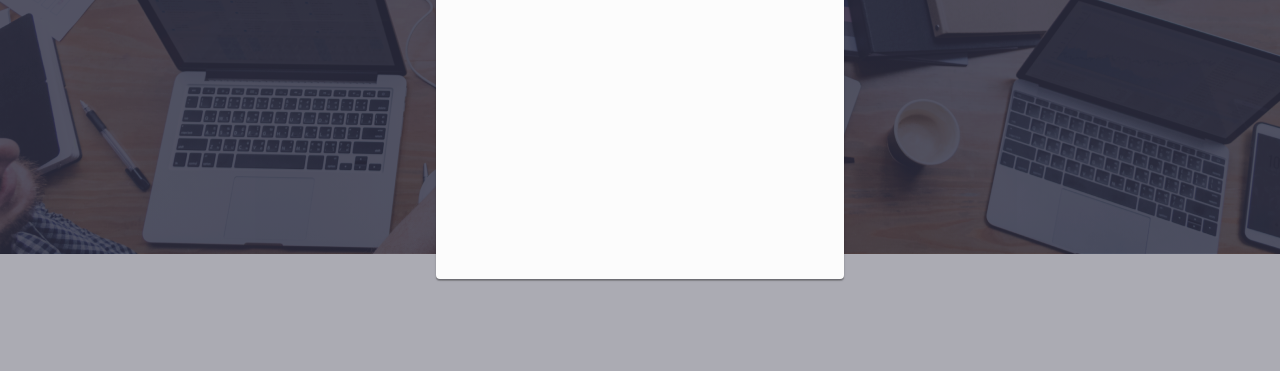
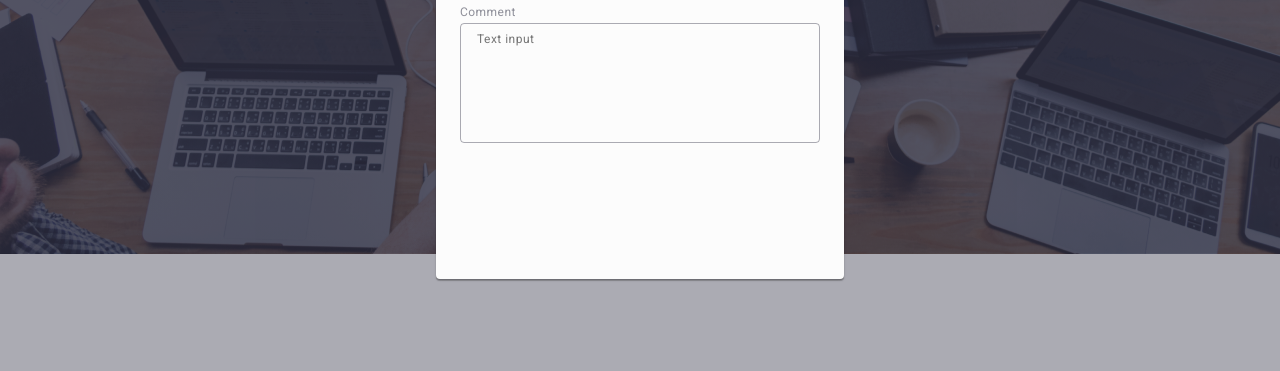
Before and after one commit to alfred161/goit-markup-hw-06, a plain HTML site: page index.html in a window 1280 px wide. Both pictures are taken after a click on the button "Order Service". Shown: the part 413-784 px from the top of the page. Drawn offline with nearby package versions, Linux system fonts and the light colour scheme.

Commit message:
Added modal form textarea markup and CSS

```diff
--- a/css/styles.css
+++ b/css/styles.css
@@ -727,3 +727,23 @@ img {
 .input:focus .input-icon {
   fill: var(--IRIS);
 }
+
+.textarea {
+  width: 100%;
+  height: 120px;
+  font-size: 12px;
+  line-height: 1.17;
+  letter-spacing: 0.04em;
+  color: rgba(46, 47, 66, 0.4);
+  border: 1px solid rgba(46, 47, 66, 0.4);
+  border-radius: 4px;
+  background-color: transparent;
+  padding: 8px 16px;
+  outline: transparent;
+  resize: none;
+  transition: border-color 250ms cubic-bezier(0.4, 0, 0.2, 1);
+}
+
+.textarea:focus {
+  border-color: var(--IRIS);
+}
--- a/index.html
+++ b/index.html
@@ -458,6 +458,19 @@
               </svg>
             </div>
           </div>
+          <div class="input-container">
+            <label for="user-comment" class="input-label">Comment</label>
+            <div class="input-group">
+              <textarea
+                class="textarea"
+                id="user-comment"
+                name="user-comment"
+                cols="30"
+                rows="10"
+                placeholder="Text input"
+              ></textarea>
+            </div>
+          </div>
         </form>
       </div>
     </div>
```
